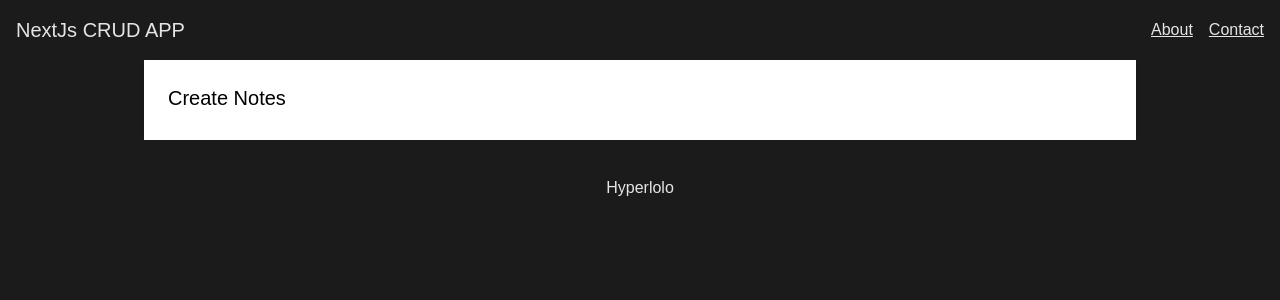
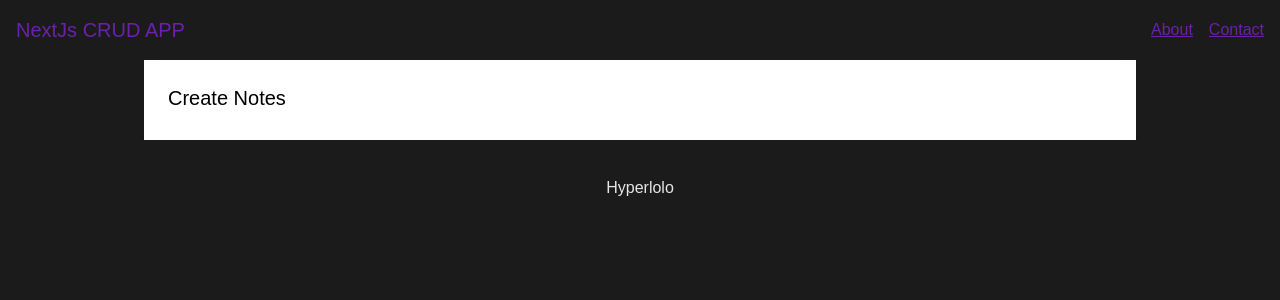
Before and after one commit to hyperlolo/NextJsCRUDApp, a Next.js app: page / in a window 1280 px wide. Shown: the top 300 px of the page. Built offline with nearby package versions, Linux system fonts and the light colour scheme.

Commit message:
refactor: moved nav bar to its own folder

```diff
--- a/src/app/layout.tsx
+++ b/src/app/layout.tsx
@@ -1,7 +1,7 @@
 import type { Metadata } from "next";
 import localFont from "next/font/local";
 import "./globals.css";
-import Link from "next/link";
+import { Navbar } from "@/components";
 
 const geistSans = localFont({
   src: "./fonts/GeistVF.woff",
@@ -29,22 +29,7 @@ export default function RootLayout({
       <body
         className={`${geistSans.variable} ${geistMono.variable} antialiased`}
       >
-        <nav className="navbar">
-          <Link href="/" className="text-primary text-xl hover:text-gold-500 no-underline">
-            NextJs CRUD APP
-          </Link>
-          <div className="flex gap-4">
-            <Link href="/about" className="text-foreground hover:text-gold-500">
-              About
-            </Link>
-            <Link
-              href="/contact"
-              className="text-foreground hover:text-gold-500"
-            >
-              Contact
-            </Link>
-          </div>
-        </nav>
+        <Navbar />
         <main className="container">{children}</main>
         <footer className="flex-center p-6 bg-background text-muted min-h-24">
           <div>Hyperlolo</div>
--- /dev/null
+++ b/src/components/index.ts
@@ -0,0 +1,3 @@
+import Navbar from "./nav-bar/nav-bar";
+
+export { Navbar };
--- /dev/null
+++ b/src/components/nav-bar/Navbar.module.css
@@ -0,0 +1,11 @@
+.navbar {
+  @apply flex items-center justify-between p-4 bg-background;
+}
+
+.navbar-link {
+  @apply text-foreground;
+}
+
+.navbar-link:hover {
+  color: var(--secondary);
+}
--- /dev/null
+++ b/src/components/nav-bar/nav-bar.tsx
@@ -0,0 +1,24 @@
+import Link from "next/link";
+import React from "react";
+import styles from './Navbar.module.css';
+
+const Navbar = () => (
+  <nav className={styles.navbar}>
+    <Link
+      href="/"
+      className={`${styles.navbarLink} text-primary text-xl hover:text-gold-500 no-underline`}
+    >
+      NextJs CRUD APP
+    </Link>
+    <div className="flex gap-4">
+      <Link href="/about" className={styles.navbarLink}>
+        About
+      </Link>
+      <Link href="/contact" className={styles.navbarLink}>
+        Contact
+      </Link>
+    </div>
+  </nav>
+);
+
+export default Navbar;
```
